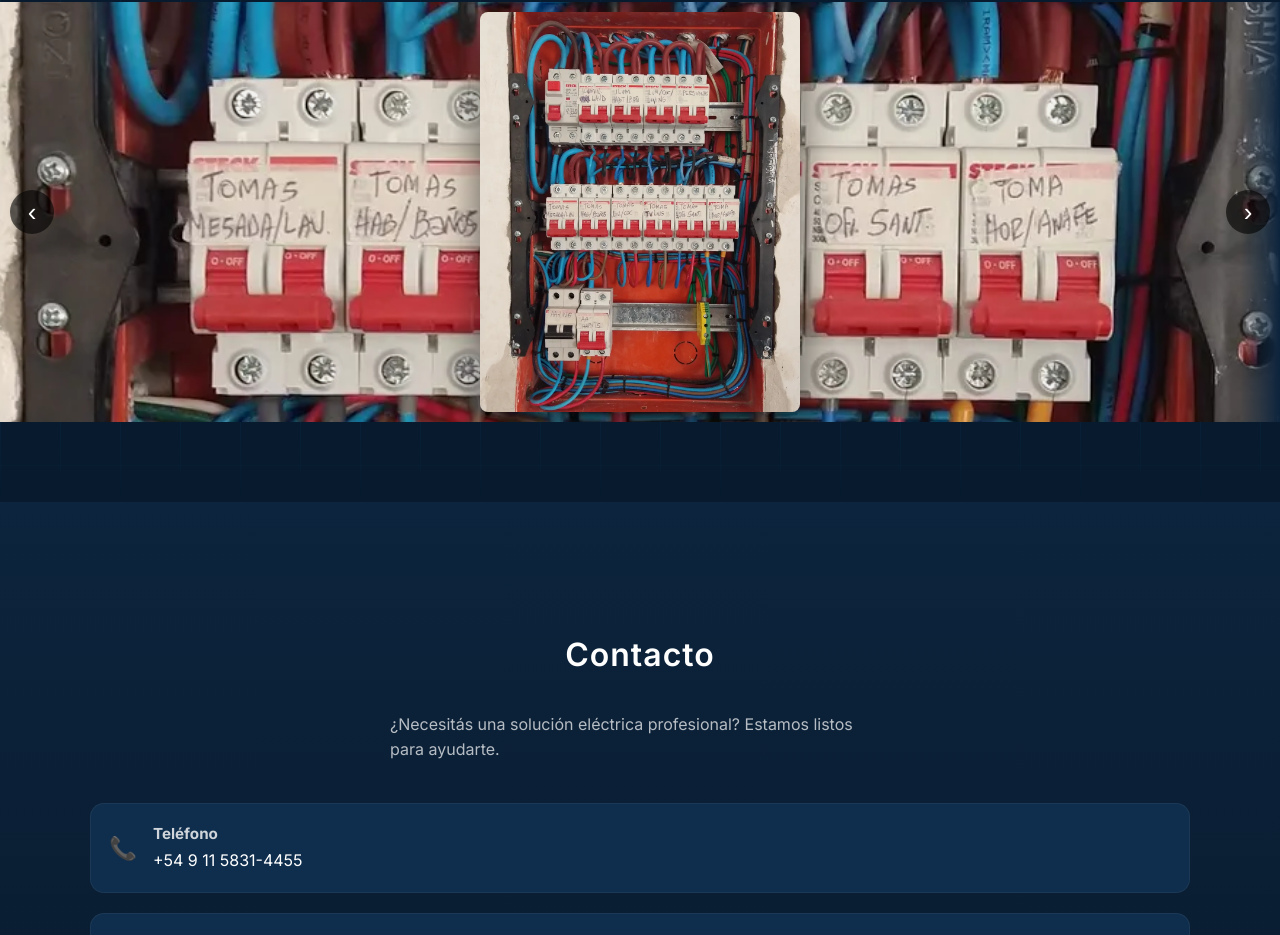
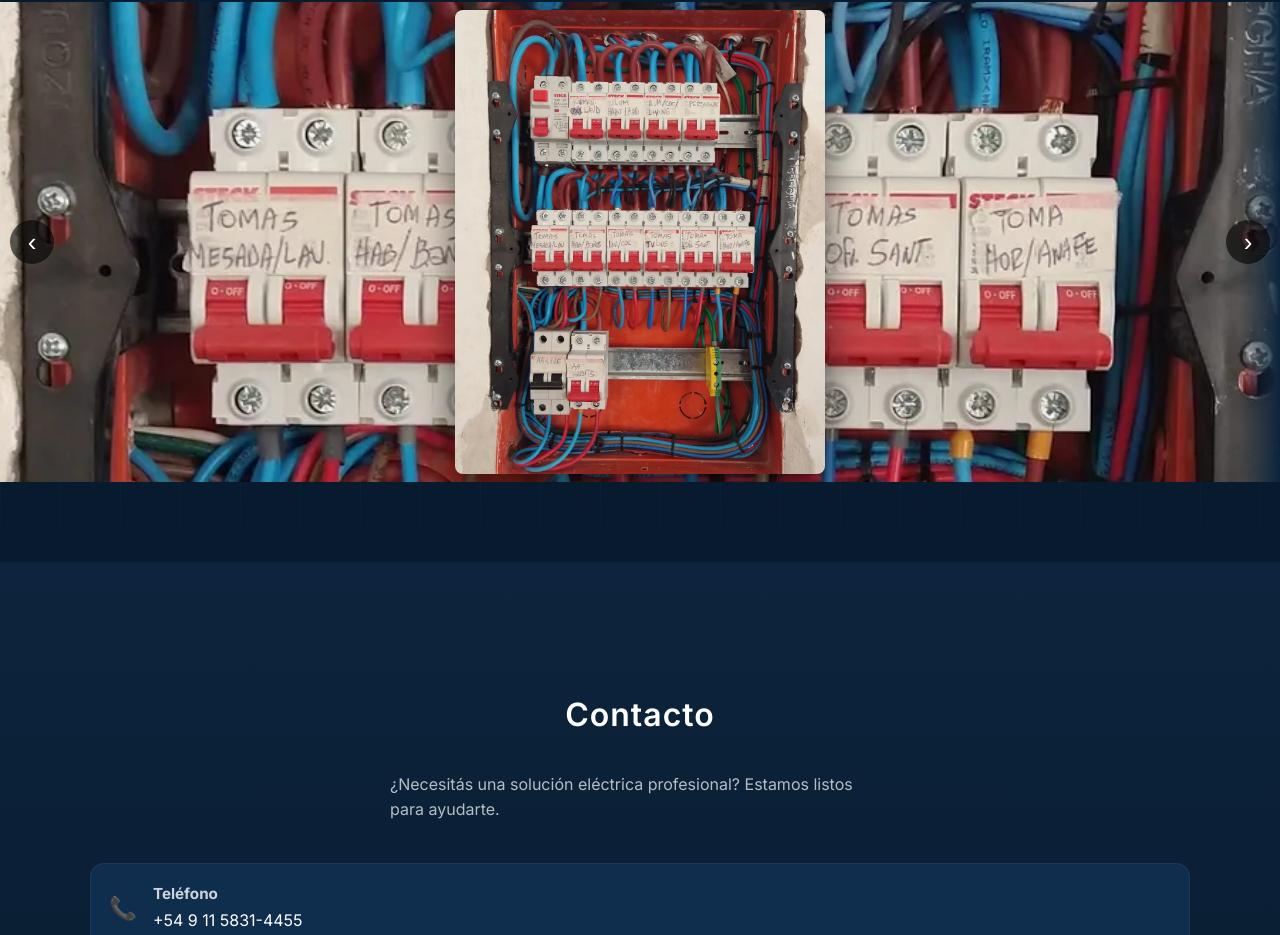
Before and after one commit to Nefastium/GM-Montajes-Electromecanicos, a React (Vite) app: page / in a window 1280 px wide. Shown: the part 2945-3880 px from the top of the page. Built offline with nearby package versions, Linux system fonts and the light colour scheme.

Commit message:
fix carousel

```diff
--- a/src/index.css
+++ b/src/index.css
@@ -924,25 +924,33 @@ button {
   }
 
   .carousel-window {
+    height: 60vh;
     border-radius: 0;
   }
+
+  .carousel-track{
+    height: 60vh;
+  }
+
   .carousel-btn.left {
     left: 10px;
   }
 
+  .carousel-btn.right {
+    right: 10px;
+  }
+
   .carousel-slide {
+    height: 60vh;
     min-width: 100%;
     display: flex;
     justify-content: center;
     align-items: center;
   }
 
-  .carousel-btn.right {
-    right: 10px;
-  }
   .slide-img {
 
-    height: 50vh;
+    height: 58vh;
     width: auto;
 
     object-fit: contain;
```
